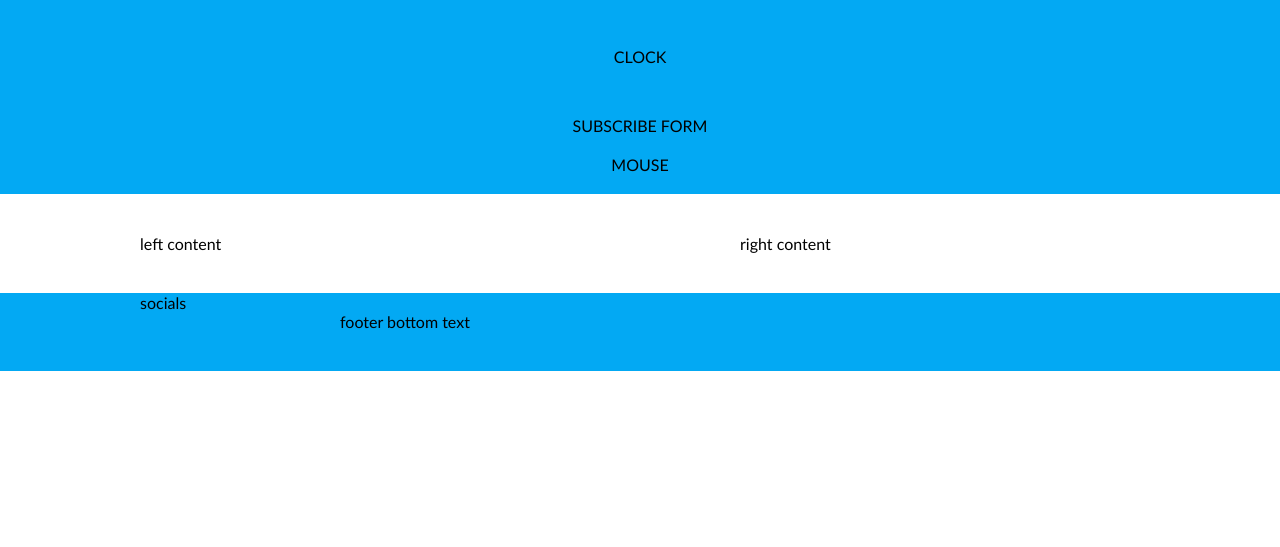
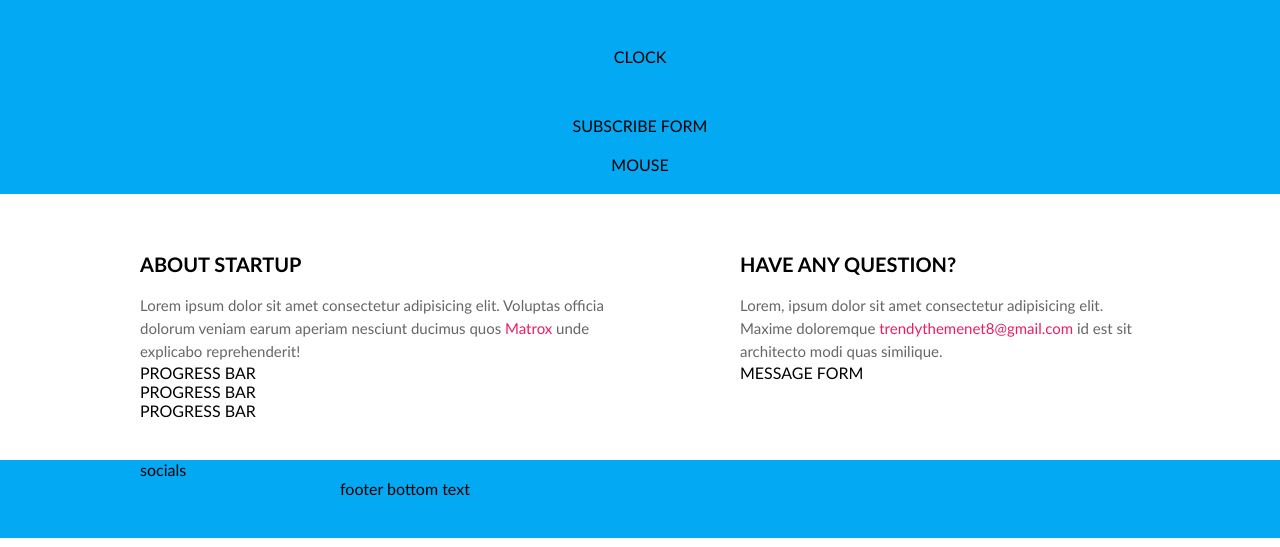
Before and after one commit to Roberta2020/6-coming-soon, a plain HTML site: page index.html in a window 1280 px wide. Shown: the part 253-800 px from the top of the page. Drawn offline with Linux system fonts and the light colour scheme; a script that the page names is missing.

Commit message:
Main content

```diff
--- a/css/custom.css
+++ b/css/custom.css
@@ -39,7 +39,26 @@
     margin-bottom: var(--gap);
 }
 /* main */
-
+ main h2 {
+     font-size: 20px;
+     line-height: 20px;
+     text-transform: uppercase;
+     color: #000;
+     margin-top: 20px;
+ }
+main p {
+         font-size: 15px;
+         line-height: 23px;
+         color: #666;
+         margin-top: 20px;
+}
+main p > a {
+    color: var(--secondary-color);
+    text-decoration: none;
+}
+main p > a:hover {
+    text-decoration: underline;
+}
 /* footer */
 footer.container {
     padding-top: 0;
--- a/css/variables.css
+++ b/css/variables.css
@@ -2,4 +2,6 @@
     --gap: 20px;
     --big-gap: calc(2.5 * var(--gap));
     --main-color: #03A9F3;
+    --secondary-color: #EA1E63;
 }
+}
--- a/index.html
+++ b/index.html
@@ -35,10 +35,27 @@
     <main class="container">
         <div class="long columns">
             <div class="left">
-                left content
+                <h2>About startup</h2>
+                <p>Lorem ipsum dolor sit amet consectetur adipisicing elit.
+                    Voluptas officia dolorum veniam earum aperiam
+                    nesciunt ducimus quos <a href="#">Matrox</a> unde explicabo reprehenderit!</p>
+                <div class="progress-bar">
+                    PROGRESS BAR
+                </div>
+                <div class="progress-bar">
+                    PROGRESS BAR
+                </div>
+                <div class="progress-bar">
+                    PROGRESS BAR
+                </div>
             </div>
             <div class="right">
-                right content
+                <h2>Have any question?</h2>
+                <p>Lorem, ipsum dolor sit amet consectetur adipisicing elit. Maxime doloremque
+                      <a href="mailto:trendythemenet8@gmail.com">trendythemenet8@gmail.com</a> id est sit architecto modi quas similique.</p>
+                <form class="form">
+                    MESSAGE FORM
+                </form>
             </div>
         </div>
     </main>
```
